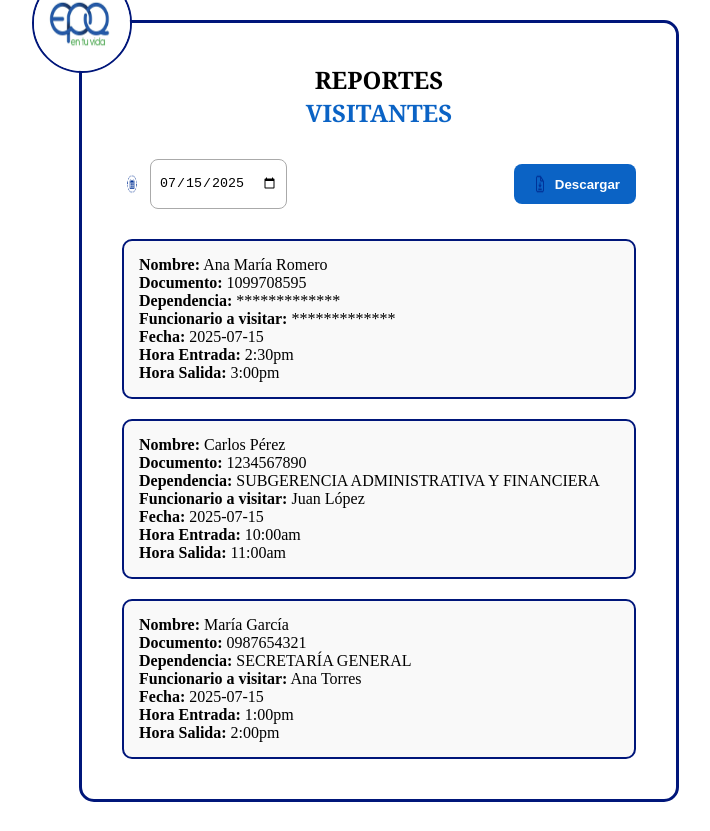
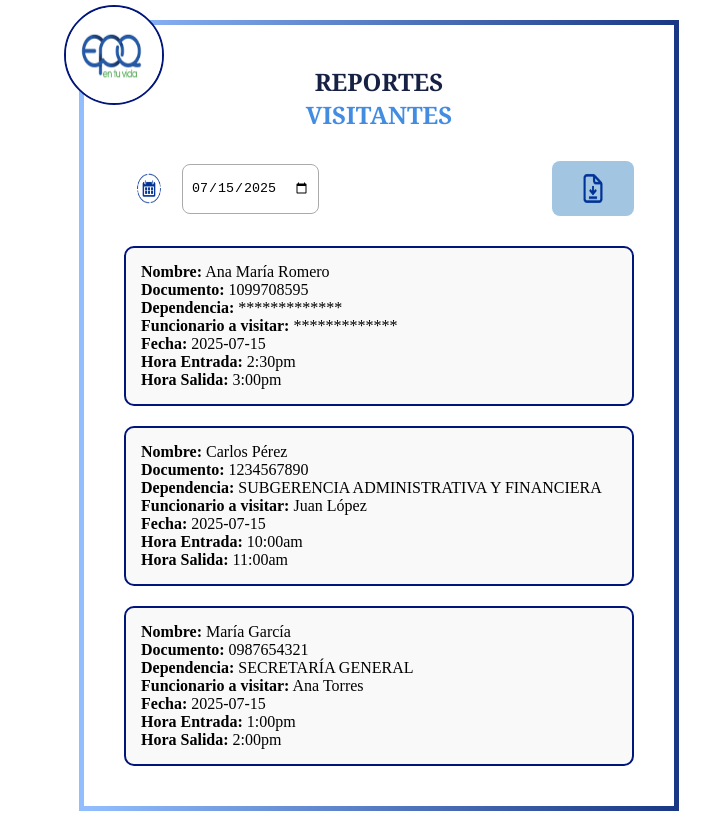
Before and after one commit to sistemasdeinformacion-ing/control-visitantes, a React (Vite) app: page /reportes in a window 1280 px wide. Shown: the whole page, without its empty margins (261-971 px from the left). Built offline with nearby package versions, Linux system fonts and the light colour scheme.

Commit message:
Guardado

```diff
--- a/src/components/ReporteVisitantes.css
+++ b/src/components/ReporteVisitantes.css
@@ -9,18 +9,20 @@
 
 .reporte-box {
   background-color: white;
-  border: 3px solid #00167a;
-  border-radius: 15px;
   padding: 40px;
   position: relative;
   max-width: 600px;
   width: 100%;
+  border-style: double;
+  border-width: 5px;
+  border-style: solid;
+  border-image: linear-gradient(to right, #92beff, #193785) 1
 }
 
 .logo-reporte {
   position: absolute;
-  top: -50px;
-  left: -50px;
+  top: -20px;
+  left: -20px;
   width: 100px;
   height: 100px;
   border-radius: 50%;
@@ -29,13 +31,11 @@
 }
 
 .titulo-negro {
-  color: black;
-  font-family: 'Georgia', serif;
+  color: #162144;
 }
 
 .titulo-azul {
-  color: #0b63c5;
-  font-family: 'Georgia', serif;
+  color: #428ce2;
 }
 
 .filtros {
@@ -59,7 +59,7 @@
 }
 
 .btn-exportar {
-  background: #0b63c5;
+  background: #a2c6e2;
   color: white;
   border: none;
   padding: 10px 16px;
@@ -90,6 +90,6 @@
 }
 
 .icono-img {
-  width: 20px;
-  height: 20px;
+  width: 50px;
+  height: 35px;
 }
--- a/src/components/ReporteVisitantes.jsx
+++ b/src/components/ReporteVisitantes.jsx
@@ -78,7 +78,7 @@ const ReporteVisitantes = () => {
             />
           </div>
           <button className="btn-exportar" onClick={handleExportar}>
-            <img src={iconoDescarga} alt="Descargar" className="icono-img" /> Descargar
+            <img src={iconoDescarga} alt="Descargar" className="icono-img"/>
           </button>
         </div>
 
```
